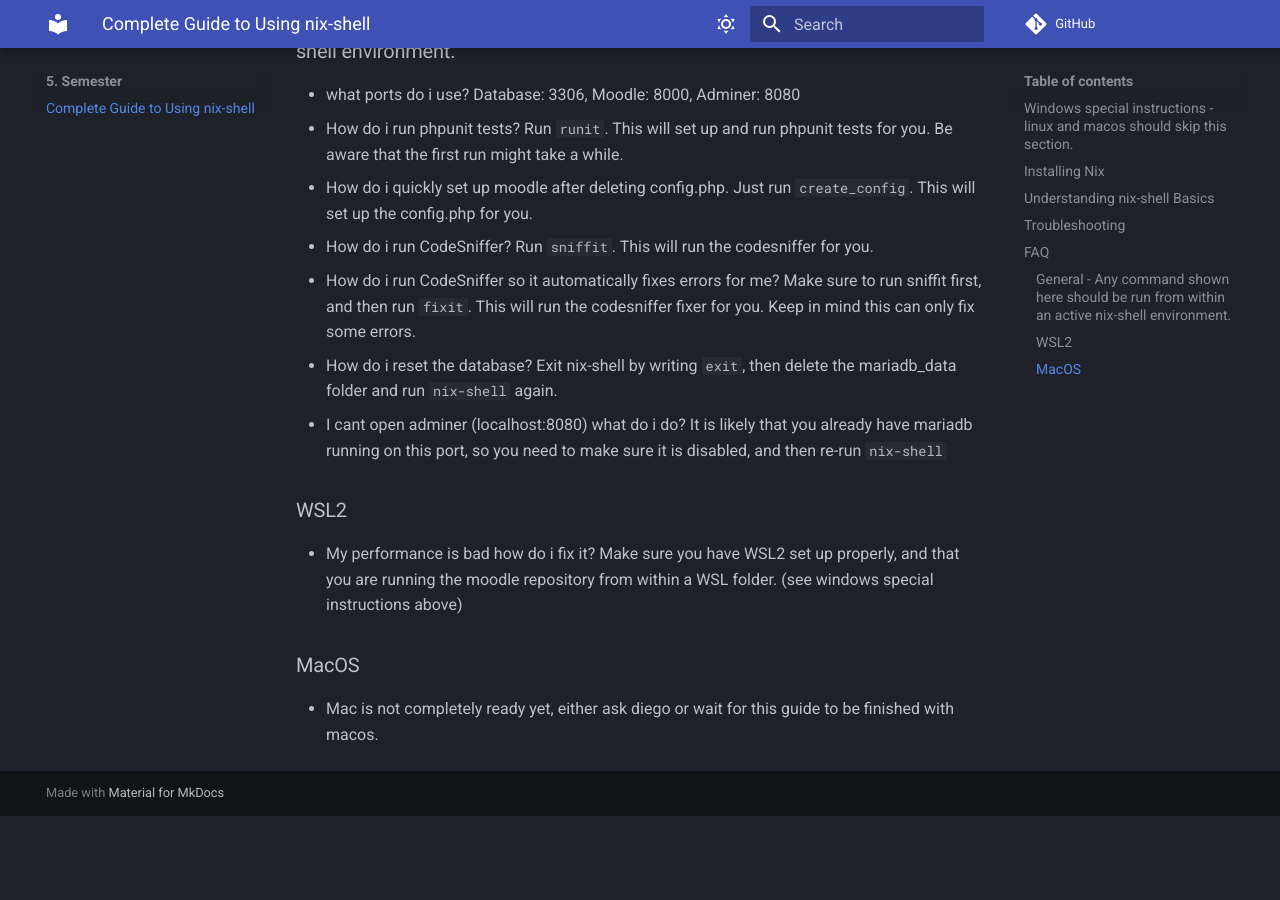
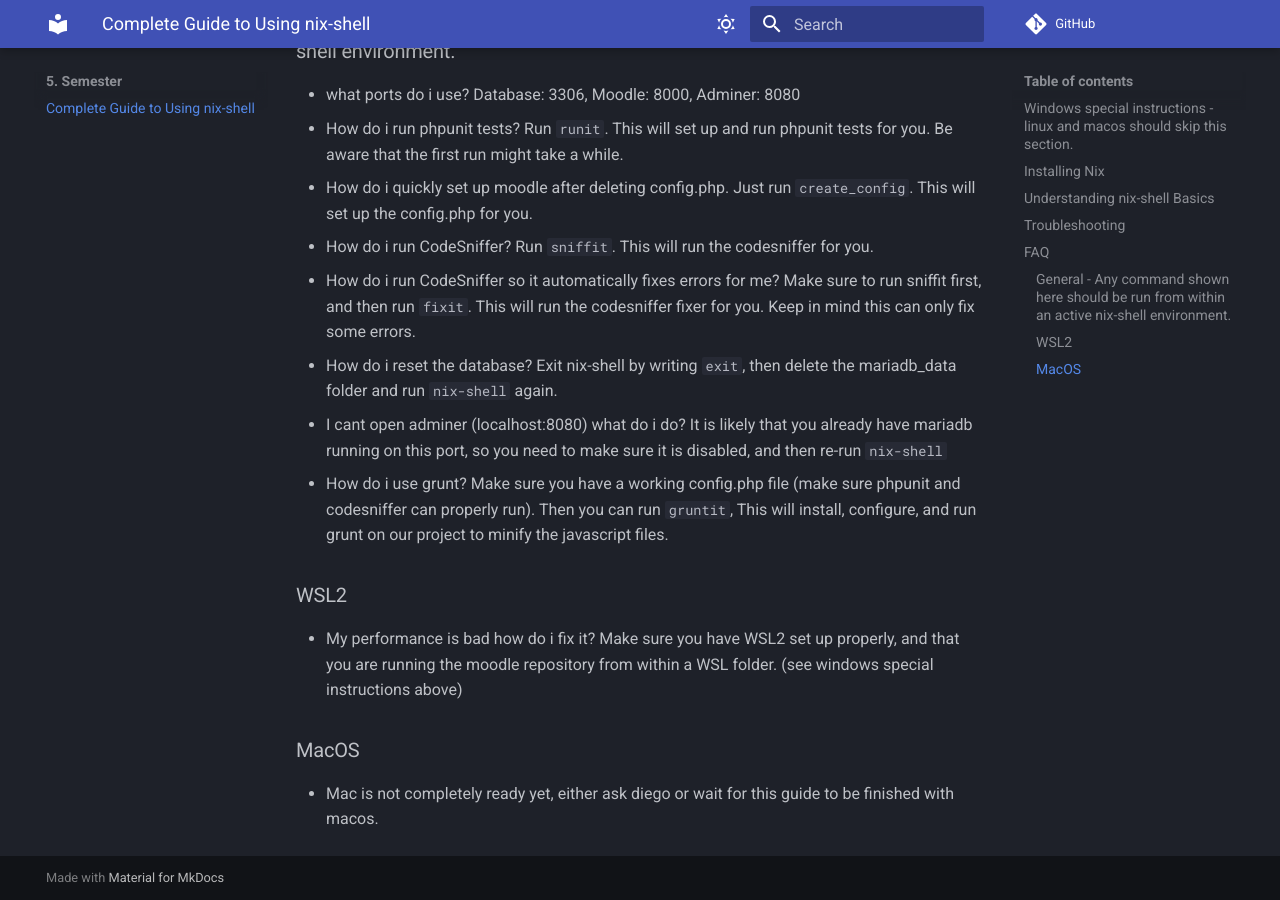
Before and after one commit to DeeKahy/UniNotes, an MkDocs documentation site: the page built from docs/5. Semester/index.md, in a window 1280 px wide and 900 px high, scrolled down 1157 px. Built offline with MkDocs 1.6.1 and Material for MkDocs 9.7.7, drawn with Linux system fonts in a browser that asks for light colours; comment, search, counter and statistics services are not loaded; before the commit the page ends 1973 px from its top, so only the background shows below that.

Commit message:
Update index.md

```diff
--- a/docs/5. Semester/index.md
+++ b/docs/5. Semester/index.md
@@ -38,6 +38,7 @@
 - How do i run CodeSniffer so it automatically fixes errors for me? Make sure to run sniffit first, and then run `fixit`. This will run the codesniffer fixer for you. Keep in mind this can only fix some errors.
 - How do i reset the database? Exit nix-shell by writing `exit`, then delete the mariadb_data folder and run `nix-shell` again.
 - I cant open adminer (localhost:8080) what do i do? It is likely that you already have mariadb running on this port, so you need to make sure it is disabled, and then re-run `nix-shell`
+- How do i use grunt? Make sure you have a working config.php file (make sure phpunit and codesniffer can properly run). Then you can run `gruntit`, This will install, configure, and run grunt on our project to minify the javascript files.
 ### WSL2
 - My performance is bad how do i fix it? Make sure you have WSL2 set up properly, and that you are running the moodle repository from within a WSL folder. (see windows special instructions above)
 
```
